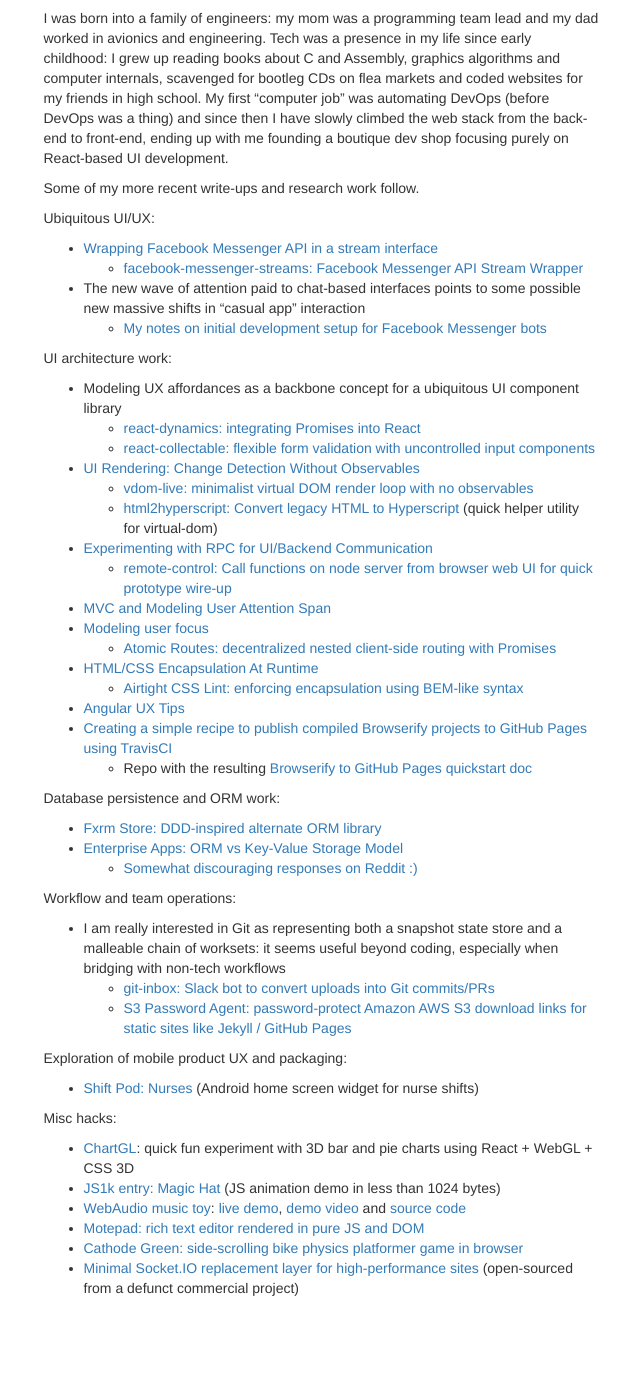
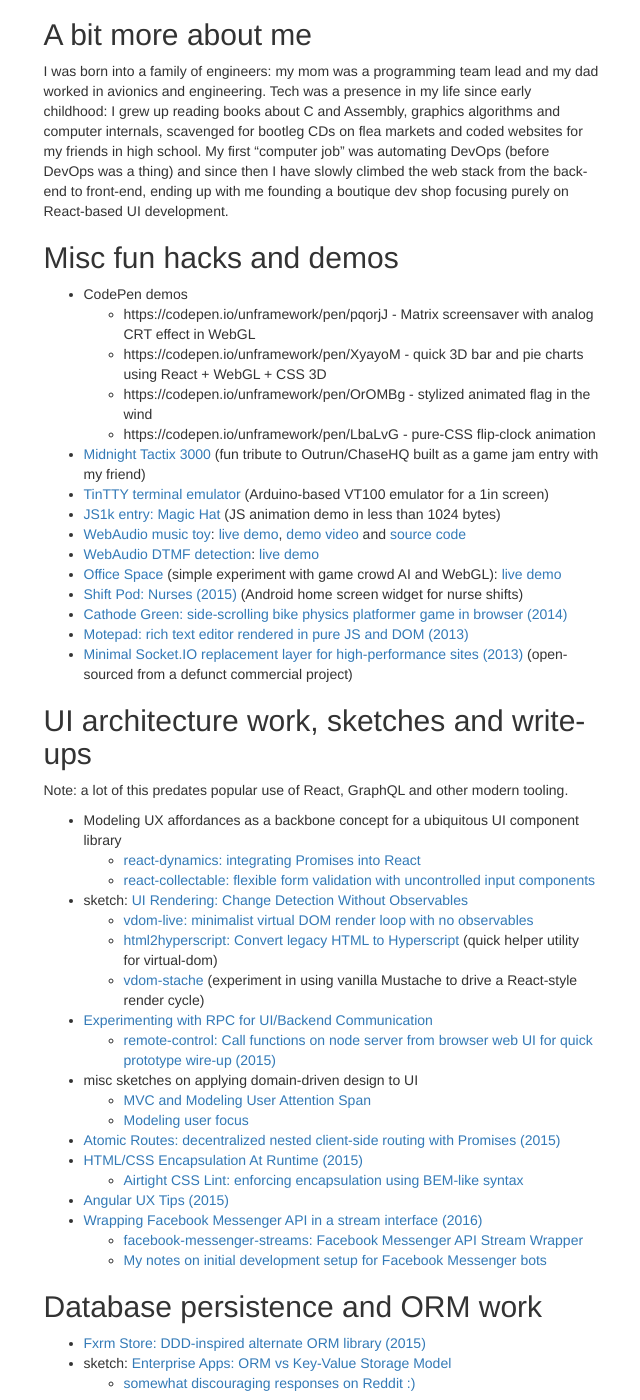
Before and after one commit to unframework/unframework-website, a Jekyll site: the page built from index.md, in a window 1280 px wide and 1400 px high, scrolled down 471 px. Shown: the whole window, without its empty margins (319-959 px from the left). Built offline with Jekyll 4.4.1, drawn with Linux system fonts in a browser that asks for light colours; before the commit the page ends 1779 px from its top, so only the background shows below that; some of the changed text lies outside the part shown.

Commit message:
Reorganize and add more links

```diff
--- a/index.md
+++ b/index.md
@@ -18,57 +18,62 @@
 - [SpeakerDeck page](https://speakerdeck.com/unframework)
 - [Flickr photos](https://www.flickr.com/photos/nickmatantsev/)
 
+## A bit more about me
+
 I was born into a family of engineers: my mom was a programming team lead and my dad worked in avionics and engineering. Tech was a presence in my life since early childhood: I grew up reading books about C and Assembly, graphics algorithms and computer internals, scavenged for bootleg CDs on flea markets and coded websites for my friends in high school. My first "computer job" was automating DevOps (before DevOps was a thing) and since then I have slowly climbed the web stack from the back-end to front-end, ending up with me founding a boutique dev shop focusing purely on React-based UI development.
 
-Some of my more recent write-ups and research work follow.
+## Misc fun hacks and demos
 
-Ubiquitous UI/UX:
+* CodePen demos
+    * https://codepen.io/unframework/pen/pqorjJ - Matrix screensaver with analog CRT effect in WebGL
+    * https://codepen.io/unframework/pen/XyayoM - quick 3D bar and pie charts using React + WebGL + CSS 3D
+    * https://codepen.io/unframework/pen/OrOMBg - stylized animated flag in the wind
+    * https://codepen.io/unframework/pen/LbaLvG - pure-CSS flip-clock animation
+* [Midnight Tactix 3000](https://twitter.com/atesgoral/status/993972666540417024) (fun tribute to Outrun/ChaseHQ built as a game jam entry with my friend)
+* [TinTTY terminal emulator](https://hackaday.io/project/27359-tiny-wearable-8-bit-vt100-console) (Arduino-based VT100 emulator for a 1in screen)
+* [JS1k entry: Magic Hat](http://js1k.com/2017-magic/demo/2827) (JS animation demo in less than 1024 bytes)
+* [WebAudio music toy](/webaudio-music-toy): [live demo](http://unframework.github.io/eltrn/), [demo video](https://www.youtube.com/watch?v=uZM0nfuLfxM) and [source code](https://github.com/unframework/eltrn)
+* [WebAudio DTMF detection](https://github.com/unframework/dtmf-detect): [live demo](https://unframework.github.io/dtmf-detect/)
+* [Office Space](https://github.com/unframework/office-space) (simple experiment with game crowd AI and WebGL): [live demo](https://unframework.github.io/office-space/)
+* [Shift Pod: Nurses (2015)](https://play.google.com/store/apps/details?id=com.unframework.nursingshifttracker) (Android home screen widget for nurse shifts)
+* [Cathode Green: side-scrolling bike physics platformer game in browser (2014)](https://github.com/unframework/cathode-green)
+* [Motepad: rich text editor rendered in pure JS and DOM (2013)](https://github.com/unframework/motepad)
+* [Minimal Socket.IO replacement layer for high-performance sites (2013)](https://github.com/unframework/fusio) (open-sourced from a defunct commercial project)
 
-* [Wrapping Facebook Messenger API in a stream interface](/wrapping-facebook-messenger-stream-api)
-    * [facebook-messenger-streams: Facebook Messenger API Stream Wrapper](https://github.com/myplanet/facebook-messenger-streams)
-* The new wave of attention paid to chat-based interfaces points to some possible new massive shifts in "casual app" interaction
-    * [My notes on initial development setup for Facebook Messenger bots](/facebook-bot-setup)
+## UI architecture work, sketches and write-ups
 
-UI architecture work:
+Note: a lot of this predates popular use of React, GraphQL and other modern tooling.
 
 * Modeling UX affordances as a backbone concept for a ubiquitous UI component library
     * [react-dynamics: integrating Promises into React](https://github.com/beamworks/react-dynamics)
     * [react-collectable: flexible form validation with uncontrolled input components](https://github.com/beamworks/react-collectable)
-* [UI Rendering: Change Detection Without Observables](/ui-repaint)
+* sketch: [UI Rendering: Change Detection Without Observables](/ui-repaint)
     * [vdom-live: minimalist virtual DOM render loop with no observables](https://github.com/unframework/vdom-live)
     * [html2hyperscript: Convert legacy HTML to Hyperscript](https://github.com/unframework/html2hyperscript) (quick helper utility for virtual-dom)
+    * [vdom-stache](https://github.com/unframework/vdom-stache) (experiment in using vanilla Mustache to drive a React-style render cycle)
 * [Experimenting with RPC for UI/Backend Communication](https://medium.com/@unframework/experimenting-with-rpc-for-ui-backend-communication-8b6e214a7f7f#.oqw1js3u0)
-    * [remote-control: Call functions on node server from browser web UI for quick prototype wire-up](https://github.com/unframework/remote-control)
-* [MVC and Modeling User Attention Span](/view-attention-span)
-* [Modeling user focus](/user-focus-model)
-    * [Atomic Routes: decentralized nested client-side routing with Promises](https://github.com/unframework/atomic-routes)
-* [HTML/CSS Encapsulation At Runtime](/html-css-encapsulation-at-runtime)
+    * [remote-control: Call functions on node server from browser web UI for quick prototype wire-up (2015)](https://github.com/unframework/remote-control)
+* misc sketches on applying domain-driven design to UI
+    * [MVC and Modeling User Attention Span](/view-attention-span)
+    * [Modeling user focus](/user-focus-model)
+* [Atomic Routes: decentralized nested client-side routing with Promises (2015)](https://github.com/unframework/atomic-routes)
+* [HTML/CSS Encapsulation At Runtime (2015)](/html-css-encapsulation-at-runtime)
     * [Airtight CSS Lint: enforcing encapsulation using BEM-like syntax](https://github.com/unframework/airtight-css-lint)
-* [Angular UX Tips](http://ng-ux.tips)
-* [Creating a simple recipe to publish compiled Browserify projects to GitHub Pages using TravisCI](/browserify-github-pages-quickstart)
-    * Repo with the resulting [Browserify to GitHub Pages quickstart doc](https://github.com/unframework/browserify-github-pages)
+* [Angular UX Tips (2015)](http://ng-ux.tips)
+* [Wrapping Facebook Messenger API in a stream interface (2016)](/wrapping-facebook-messenger-stream-api)
+    * [facebook-messenger-streams: Facebook Messenger API Stream Wrapper](https://github.com/myplanet/facebook-messenger-streams)
+    * [My notes on initial development setup for Facebook Messenger bots](/facebook-bot-setup)
 
-Database persistence and ORM work:
+## Database persistence and ORM work
 
-* [Fxrm Store: DDD-inspired alternate ORM library](https://github.com/fxrm/fxrm-store)
-* [Enterprise Apps: ORM vs Key-Value Storage Model](/orm-vs-key-value)
-    * [Somewhat discouraging responses on Reddit :)](https://www.reddit.com/r/programming/comments/2t36ra/disappointed_in_orm_keyvalue_store_might_be_a/)
+* [Fxrm Store: DDD-inspired alternate ORM library (2015)](https://github.com/fxrm/fxrm-store)
+* sketch: [Enterprise Apps: ORM vs Key-Value Storage Model](/orm-vs-key-value)
+    * [somewhat discouraging responses on Reddit :)](https://www.reddit.com/r/programming/comments/2t36ra/disappointed_in_orm_keyvalue_store_might_be_a/)
 
-Workflow and team operations:
+## Workflow-related projects
 
-* I am really interested in Git as representing both a snapshot state store and a malleable chain of worksets: it seems useful beyond coding, especially when bridging with non-tech workflows
+* opening up Git to non-technical contributors
     * [git-inbox: Slack bot to convert uploads into Git commits/PRs](https://github.com/unframework/git-inbox)
     * [S3 Password Agent: password-protect Amazon AWS S3 download links for static sites like Jekyll / GitHub Pages](https://github.com/unframework/s3-password-agent)
-
-Exploration of mobile product UX and packaging:
-
-* [Shift Pod: Nurses](https://play.google.com/store/apps/details?id=com.unframework.nursingshifttracker) (Android home screen widget for nurse shifts)
-
-Misc hacks:
-
-* [ChartGL](https://chartgl.zone): quick fun experiment with 3D bar and pie charts using React + WebGL + CSS 3D
-* [JS1k entry: Magic Hat](http://js1k.com/2017-magic/demo/2827) (JS animation demo in less than 1024 bytes)
-* [WebAudio music toy](/webaudio-music-toy): [live demo](http://unframework.github.io/eltrn/), [demo video](https://www.youtube.com/watch?v=uZM0nfuLfxM) and [source code](https://github.com/unframework/eltrn)
-* [Motepad: rich text editor rendered in pure JS and DOM](https://github.com/unframework/motepad)
-* [Cathode Green: side-scrolling bike physics platformer game in browser](https://github.com/unframework/cathode-green)
-* [Minimal Socket.IO replacement layer for high-performance sites](https://github.com/unframework/fusio) (open-sourced from a defunct commercial project)
+* [Browserify to GitHub Pages quickstart](https://github.com/unframework/browserify-github-pages)
+    * write-up: [Creating a simple recipe to publish compiled Browserify projects to GitHub Pages using TravisCI](/browserify-github-pages-quickstart)
```
